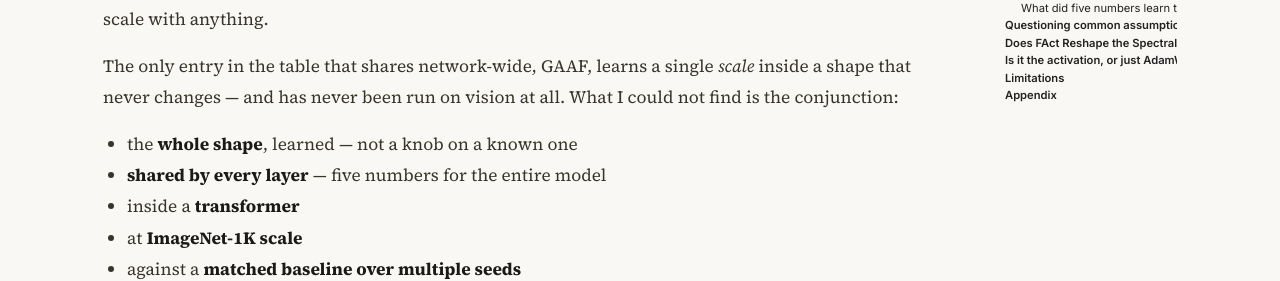
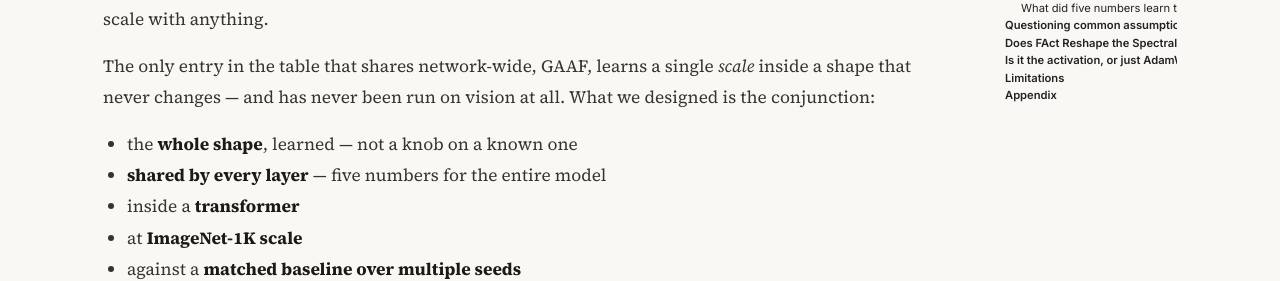
Before and after one commit to Arunprakash-A/Arunprakash-a.github.io, a Jekyll site: the page built from _posts/2026-08-11-learnable-activations-might-have-better-loss-landscape.md, in a window 1280 px wide and 900 px high, scrolled down 3233 px. Shown: the part 206-487 px from the top of the window. Built offline with Jekyll 4.4.1, drawn with Linux system fonts in a browser that asks for light colours; nearby versions of some CDN libraries.

Commit message:
State the conjunction as a design, not a literature-search result
Co-Authored-By: Claude Opus 5 <noreply@anthropic.com>

```diff
--- a/_posts/2026-08-11-learnable-activations-might-have-better-loss-landscape.md
+++ b/_posts/2026-08-11-learnable-activations-might-have-better-loss-landscape.md
@@ -102,7 +102,7 @@ still five numbers at ViT-L, because it does not scale with anything.
 
 The only entry in the table that shares network-wide, GAAF, learns a single
 *scale* inside a shape that never changes — and has never been run on vision
-at all. What I could not find is the conjunction:
+at all. What we designed is the conjunction:
 
 - the **whole shape**, learned — not a knob on a known one
 - **shared by every layer** — five numbers for the entire model
```
